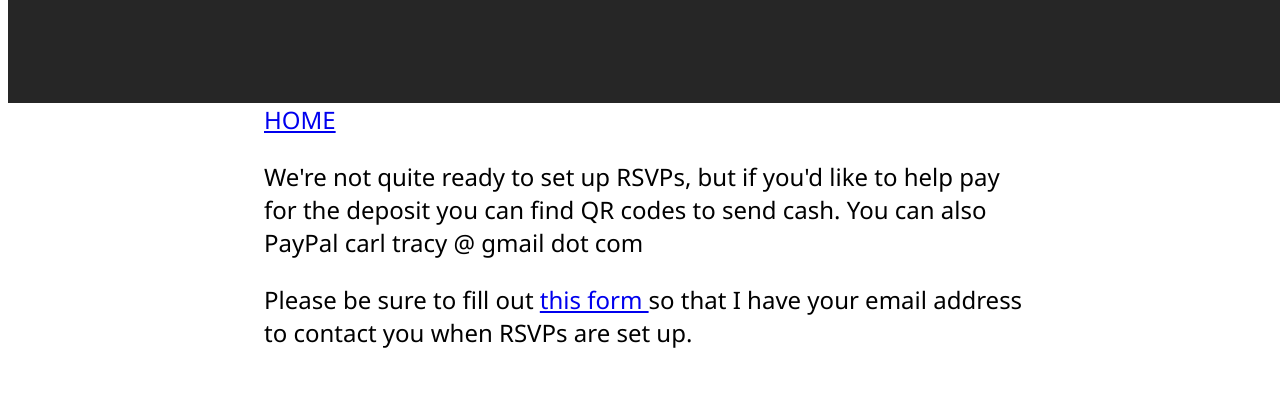
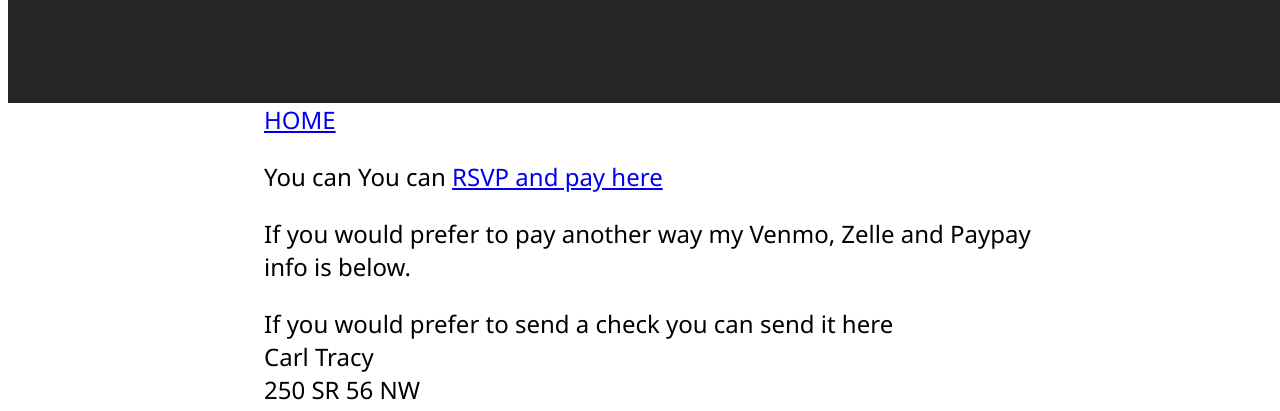
Before and after one commit to chaos46692/MRHS93, a plain HTML site: page pay.html in a window 1280 px wide. Shown: the part 326-737 px from the top of the page. Drawn offline with Linux system fonts and the light colour scheme.

Commit message:
Added payment info

```diff
--- a/pay.html
+++ b/pay.html
@@ -21,15 +21,19 @@
             <div class="clear"><a href="index.html">HOME</a></div>
             <div class="clear">
                 <p>
-                    We're not quite ready to set up RSVPs, but if you'd like to help pay for the deposit you can find QR codes to send cash. You can also PayPal
-                    carl tracy @ gmail dot com
+                    You can You can <a href="https://www.eventbrite.com/e/568060713887" target=""_none>RSVP and pay here</a>
+                </p>
+
+                <p>
+                    If you would prefer to pay another way my Venmo, Zelle and Paypay info is below.
                 </p>
                 <p>
-                    Please be sure to fill out <a href="https://docs.google.com/forms/d/e/1FAIpQLSe5LevwBbKfJP9OUHUj9iAzHhB9B3ExvKS-gL7GIM9TSlZ29Q/viewform?fbclid=IwAR0lo4StbTZj9nS2f9hXUQhUEXfqubgkTM0vbPUoiZ2Im0wKN3vYdZuoe-U" target="_none">
-                        this form
-                    </a> so that I have your email address to contact you when RSVPs are set up.
+                    If you would prefer to send a check you can send it here<br/>
+                    Carl Tracy<br/>
+                    250 SR 56 NW<br/>
+                    London, OH 43140
                 </p>
-            </div>
+                </div>
 
             <img src="img/venmo.webp" class="pay" >
             <img src="img/zelle.webp" class="pay" >
```
Also changed, not shown: index.html (+10 -1 lines), img/EBBG.png (added), 1 other file.
